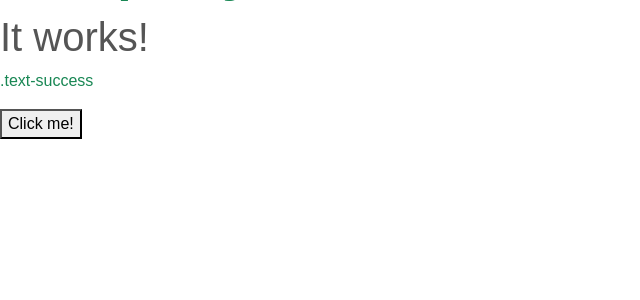
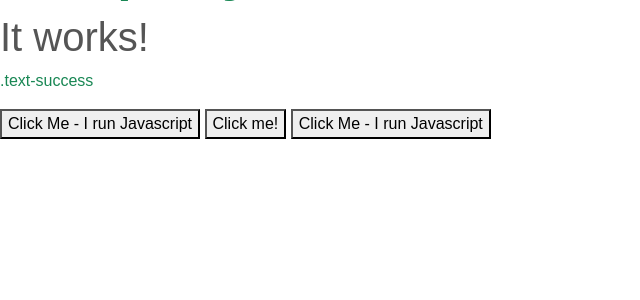
Before and after one commit to mikeydolding/milestone-project-four, a Django app: page / in a window 1280 px wide. Shown: the part 91-391 px from the top of the page, without its empty margins (0-640 px from the left). Run offline with Django 3.2, Linux system fonts and the light colour scheme; grey boxes labelled with a size stand in for pictures from a placeholder-image service; some libraries are stand-ins or nearby versions; some web fonts are replaced.

```diff
--- a/home/templates/home/index.html
+++ b/home/templates/home/index.html
@@ -6,5 +6,11 @@
 <h1 class="display-1 text-success">Display 1</h1>
 <h1 class="">It works!</h1>
 <p class="text-success">.text-success</p>
+<button onClick="alert('You clicked the button using Javascript.');">
+    Click Me - I run Javascript
+</button>
 <button onclick="myFunction()">Click me!</button>
+<button onClick="alert('You clicked the button using Javascript.');">
+    Click Me - I run Javascript
+</button>
 {% endblock %}
```
Also changed, not shown: static/css/fonts/roboto-v30-latin/roboto-v30-latin-100.woff2 (added), static/css/fonts/roboto-v30-latin/roboto-v30-latin-300.woff2 (added), static/css/fonts/roboto-v30-latin/roboto-v30-latin-500.woff2 (added), static/css/fonts/roboto-v30-latin/roboto-v30-latin-700.woff2 (added), static/css/fonts/roboto-v30-latin/roboto-v30-latin-900.woff2 (added), static/css/fonts/roboto-v30-latin/roboto-v30-latin-regular.woff2 (added), 3 other files.
